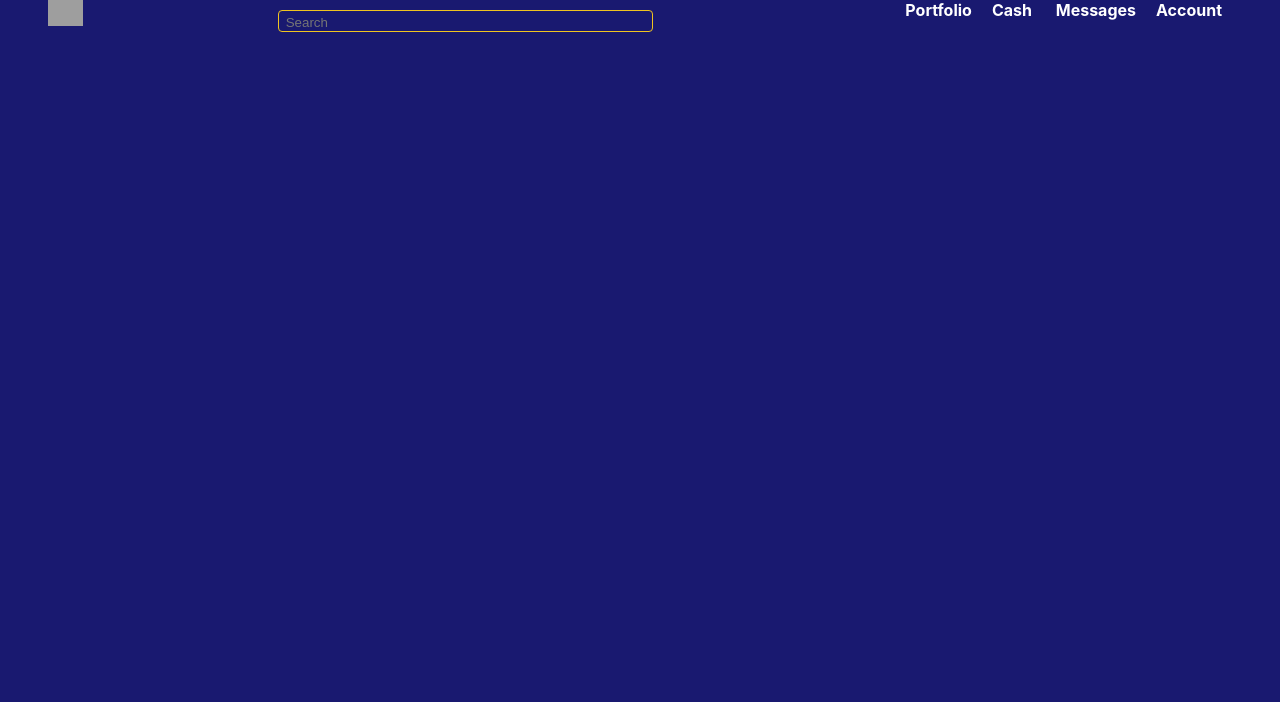
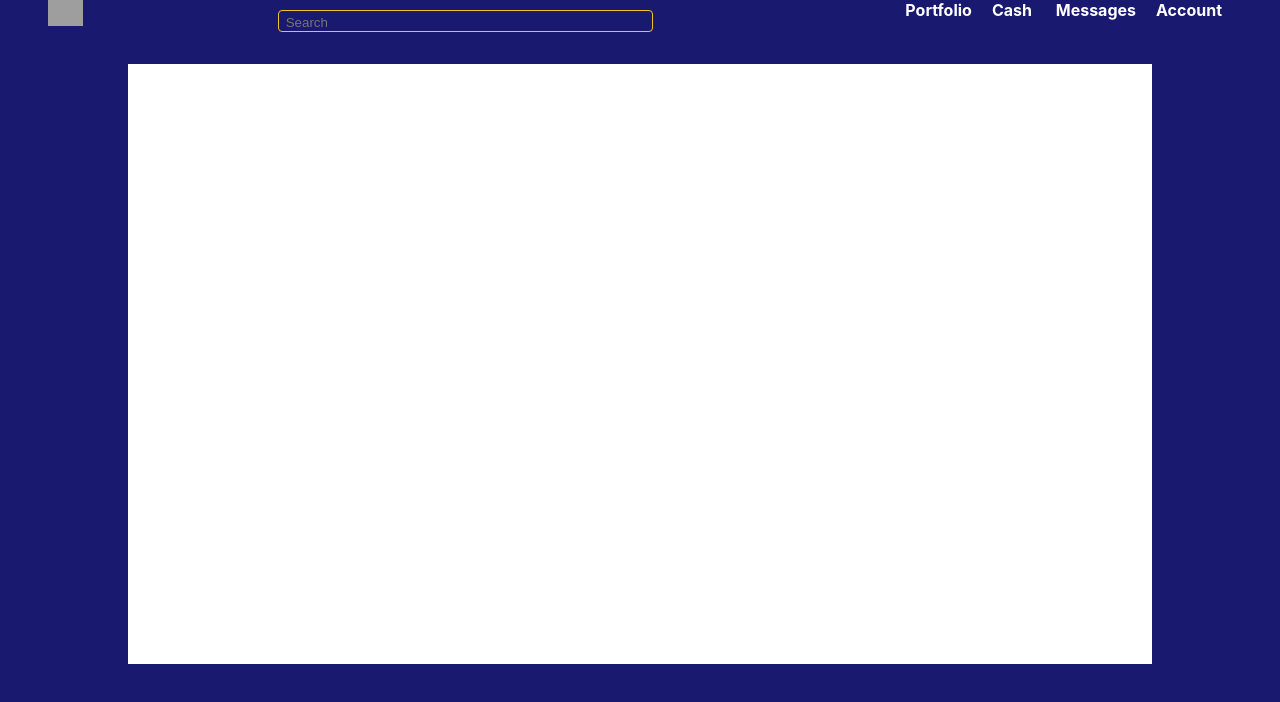
Before and after one commit to DCR430/Moon, a React (Create React App) app: page / in a window 1280 px wide. Shown: the top 702 px of the page. Built offline with nearby package versions, Linux system fonts and the light colour scheme; grey boxes are pictures that could not be loaded.

Commit message:
feed & stats

```diff
--- a/src/App.css
+++ b/src/App.css
@@ -32,6 +32,22 @@ App-logo {
   color: #61dafb;
 }
 
+.Body{
+  width: 100%;
+  height: 600px;
+  display: flex;
+  justify-content: center;
+}
+
+.app_container{
+   background-color: white;
+    width: 1024px;
+    height: 100%;
+    display: flex;
+}
+
+
+
 @keyframes App-logo-spin {
   from {
     transform: rotate(0deg);
--- a/src/App.js
+++ b/src/App.js
@@ -15,7 +15,6 @@ function App() {
           <Feed/>
           <Stats/>
         </div>
-
       </div>
 
     </div>
--- a/src/Stats.js
+++ b/src/Stats.js
@@ -3,7 +3,8 @@ import './Stats.css'
 
 function Stats() {
     return (
-        <div>
+        <div className="stats">
+            <div></div>
 
         </div>
     )
```
Also changed, not shown: 1 other file (tests, documents, lock files or other folders).
